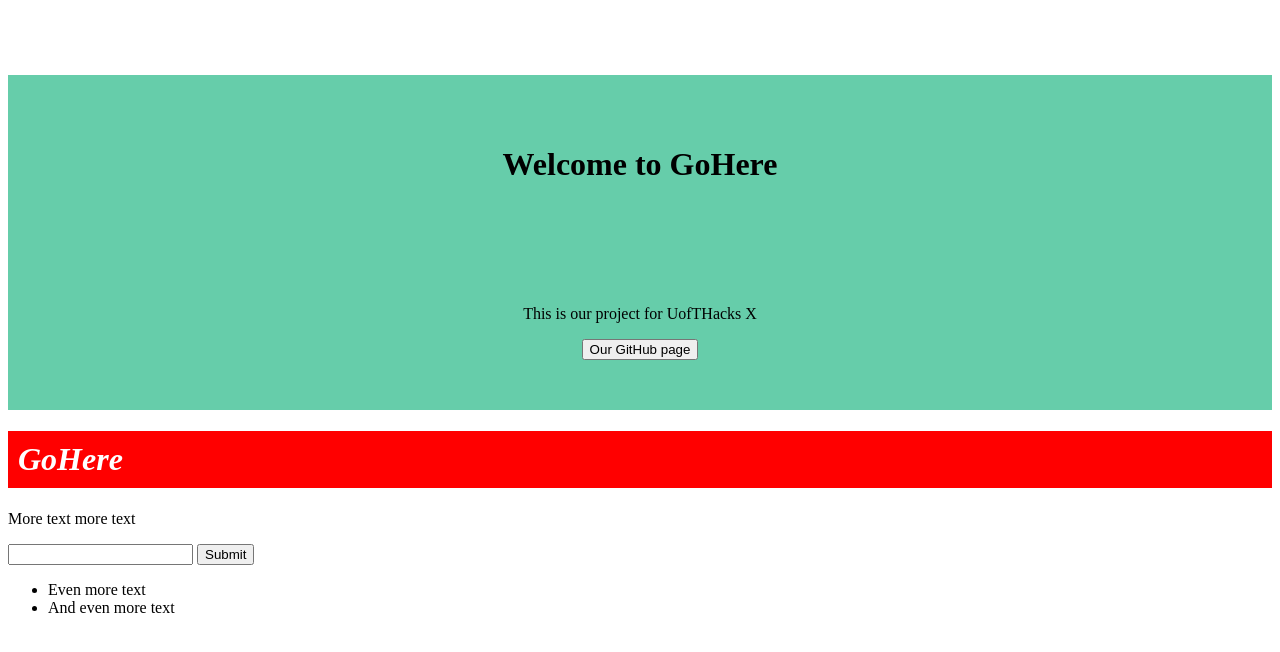
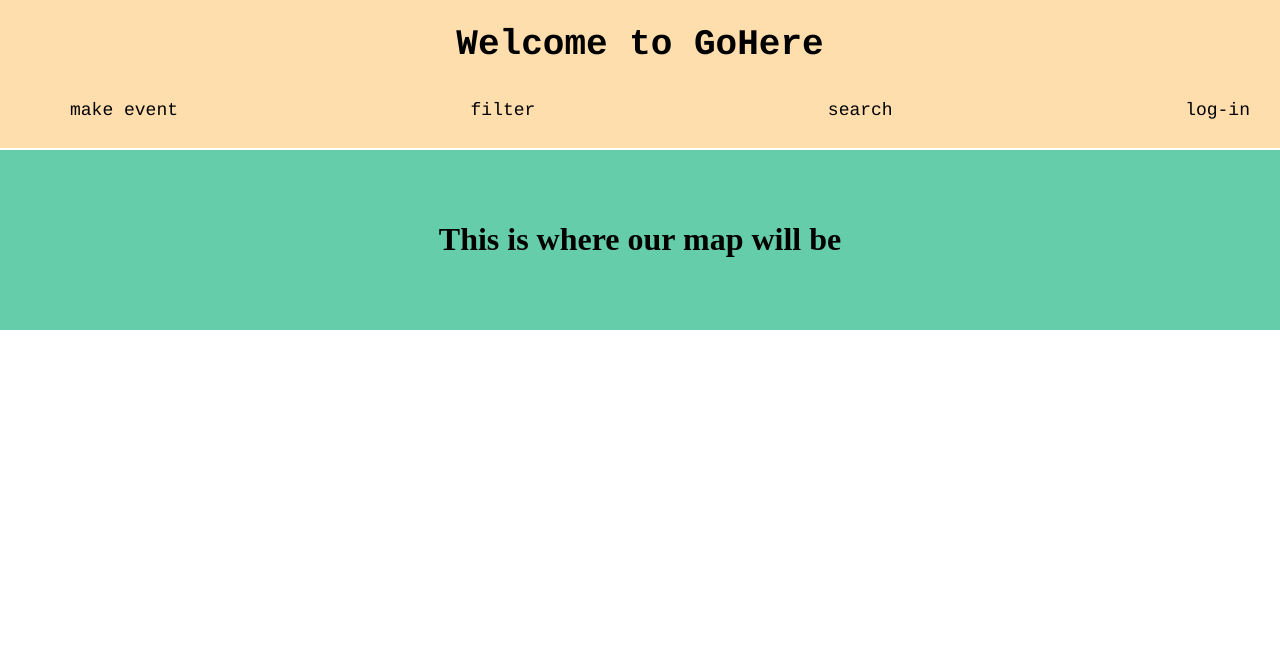
Before and after one commit to johnchakkour/UofTHacksX-Exploration, a website: page public/index.html in a window 1280 px wide. Drawn offline with nearby package versions, Linux system fonts and the light colour scheme.

Commit message:
Link buttons in nav bar

```diff
--- a/public/index.html
+++ b/public/index.html
@@ -1,5 +1,6 @@
 <!DOCTYPE html>
 <html>
+
 <head>
   <!-- Meta Information -->
   <meta charset="utf-8">
@@ -7,41 +8,53 @@
   <title>GoHere</title>
 
   <!-- External CSS -->
+  <link rel="stylesheet" href="https://cdnjs.cloudflare.com/ajax/libs/normalize/8.0.1/normalize.min.css"
+    type="text/css" />
+  <link rel="stylesheet" href="https://cdnjs.cloudflare.com/ajax/libs/font-awesome/6.2.1/css/all.min.css"
+    integrity="sha512-MV7K8+y+gLIBoVD59lQIYicR65iaqukzvf/nwasF0nqhPay5w/9lJmVM2hMDcnK1OnMGCdVK+iQrJ7lzPJQd1w=="
+    crossorigin="anonymous" referrerpolicy="no-referrer" />
+
+  <!-- External font -->
+  <link rel="preconnect" href="https://fonts.googleapis.com">
+  <link rel="preconnect" href="https://fonts.gstatic.com" crossorigin>
+  <link
+    href="https://fonts.googleapis.com/css2?family=Bungee&family=Source+Sans+Pro:ital,wght@0,400;0,600;1,400;1,600&display=swap"
+    rel="stylesheet">
+
 
   <!-- App CSS -->
   <link rel="stylesheet" href="/styles/index.css" type="text/css" />
 
   <!-- External JS -->
+  <script src="https://cdnjs.cloudflare.com/ajax/libs/timeago.js/4.0.2/timeago.min.js"></script>
+  <script src="https://ajax.googleapis.com/ajax/libs/jquery/3.4.1/jquery.min.js"></script>
 
   <!-- App JS -->
   <script type="text/javascript" src="/scripts/client.js" defer></script>
 </head>
 
 <body>
-  <!-- Banner section -->
+  <!-- Navbar section -->
+  <nav class="navbar">
+    <h1>Welcome to GoHere</h1>
+    <ul>
+      <li id="write-new-event">make event</li>
+      <li id="filter-events">filter</li>
+      <li id="search-events">search</li>
+      <li id="log-in">log-in</li>
+    </ul>
+  </nav>
+
+  <!-- Map section -->
   <div class="banner">
-    <h1>Welcome to GoHere</h1>
-    <img id="small-marker" src="./resources/images/map_marker.png" alt="">
-    <p>This is our project for UofTHacks X</p>
-    <button>Our GitHub page</button>
+    <h1>This is where our map will be</h1>
   </div>
 
-  <!-- Another section -->
-  <h1 id="bla">GoHere</h1>
-  <p>More text more text</p>
-  <form action="">
-    <input type="text"/>
-    <input type="submit" value="Submit"/>
-  </form>
-  <div>
-    <ul>
-      <li>
-        <div></div><span>Even more text</span>
-      </li>
-      <li>
-        <div></div><span>And even more text</span>
-      </li>
-    </ul>
-  </div>
+  <!-- New event form -->
+  <form id="new-event"></form>
+  <form id="filter"></form>
+  <form id="search"></form>
+  <form id="log-in-form"></form>
 </body>
+
 </html>
--- a/public/scripts/client.js
+++ b/public/scripts/client.js
@@ -25,6 +25,29 @@
 
   // Deals with event form appearance/disappearance
   $('#write-new-event').click(function() {
+    // format by row: optional h5 for any error message then textarea then submit button and character count
+    const form = $("<h5>New Event Pop up</h5>");
+    $('#new-event').html(form);
+  });
 
+  // Deals with event form appearance/disappearance
+  $('#filter-events').click(function() {
+    // format by row: optional h5 for any error message then textarea then submit button and character count
+    const form = $("<h5>Filter Event Pop up</h5>");
+    $('#filter').html(form);
+  });
+
+  // Deals with event form appearance/disappearance
+  $('#search-events').click(function() {
+    // format by row: optional h5 for any error message then textarea then submit button and character count
+    const form = $("<h5>Search Event Pop up</h5>");
+    $('#search').html(form);
+  });
+
+  // Deals with event form appearance/disappearance
+  $('#log-in').click(function() {
+    // format by row: optional h5 for any error message then textarea then submit button and character count
+    const form = $("<h5>Login Pop up</h5>");
+    $('#log-in-form').html(form);
   });
 });
--- a/public/styles/index.css
+++ b/public/styles/index.css
@@ -1,6 +1,40 @@
+.navbar {
+	background-color: navajowhite;
+	position: fixed;
+	top: 0;
+	width: 100%;
+	font-family: courier;
+	font-size: 18px;
+}
+
+.navbar h1 {
+	display: flex;
+	justify-content: center;
+}
+
+.navbar ul {
+	display: flex;
+	justify-content: space-between;
+}
+
+.navbar li {
+	display: inline-block;
+	padding: 10px 30px;
+}
+
+.navbar li:hover {
+	color: navajowhite;
+	background-color: aqua;
+	transition: 0.3s ease;
+}
+
+.navbar a {
+	text-decoration: none;
+}
+
 .banner {
 	background-color: mediumaquamarine;
-	margin-top: 75px;
+	margin-top: 150px;
 	text-align: center;
 	padding: 50px 0;
 }
@@ -18,3 +52,7 @@
 	font-family: futura;
 	font-style: italic;
 }
+
+#more-text {
+	color: darkslateblue;
+}
```
